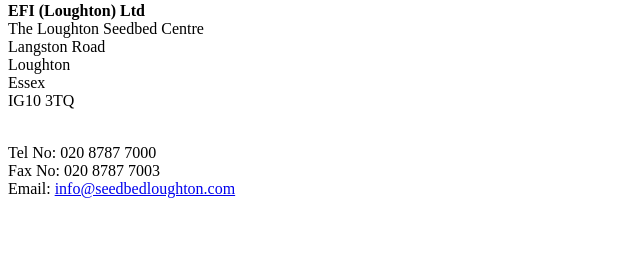
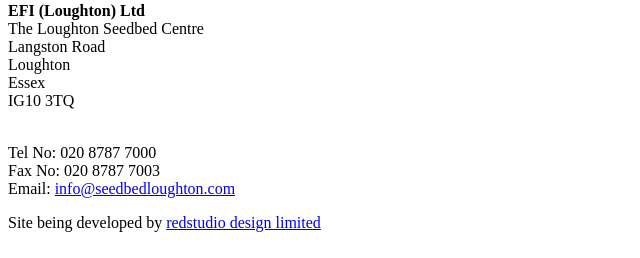
Before and after one commit to matjkd/seedbed, a PHP site: template application/views/template/seedbed/main.php in a window 1280 px wide. Shown: the part 1130-1388 px from the top of the page, without its empty margins (0-640 px from the left). Run offline with PHP 8.4, Linux system fonts and the light colour scheme; the template is opened without the code that fills it, so the values that code supplies are empty.

Commit message:
added backlink to redstudio

```diff
--- a/application/views/template/seedbed/main.php
+++ b/application/views/template/seedbed/main.php
@@ -113,10 +113,10 @@
         </div><!-- container -->
         <div class="sixteen columns" id="footerblock">
             <div class="container">
-                <div class="four columns">
-  &nbsp;
+                <div class="eight columns">
+Site being developed by <a href="http://www.redstudio.co.uk">redstudio design limited</a>
                 </div>
-                <div class="twelve columns">
+                <div class="eight columns">
 
                     &nbsp;
 
--- a/css/seedbed/template.css
+++ b/css/seedbed/template.css
@@ -157,3 +157,6 @@
 #footerblock h3{
     color: #007eff;
 }
+#footerblock a {
+    color:#007eff;
+}
```
